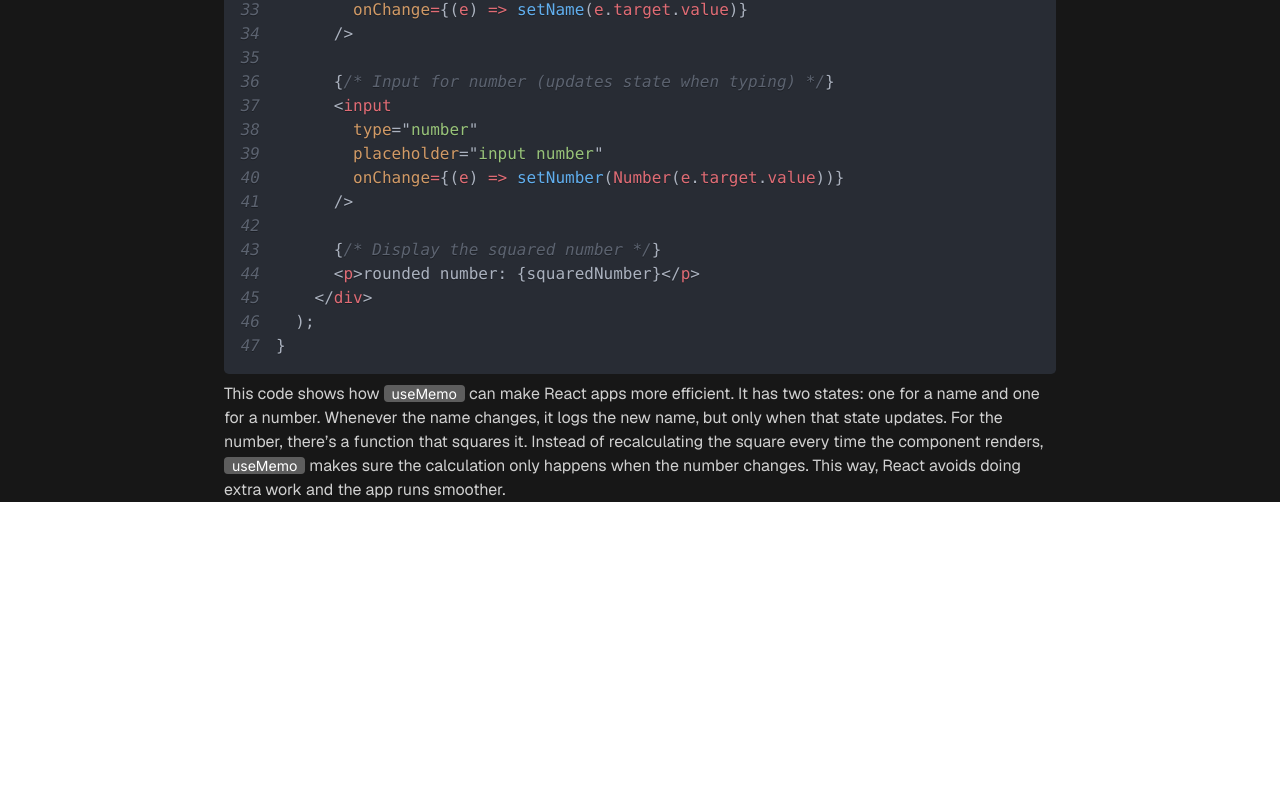
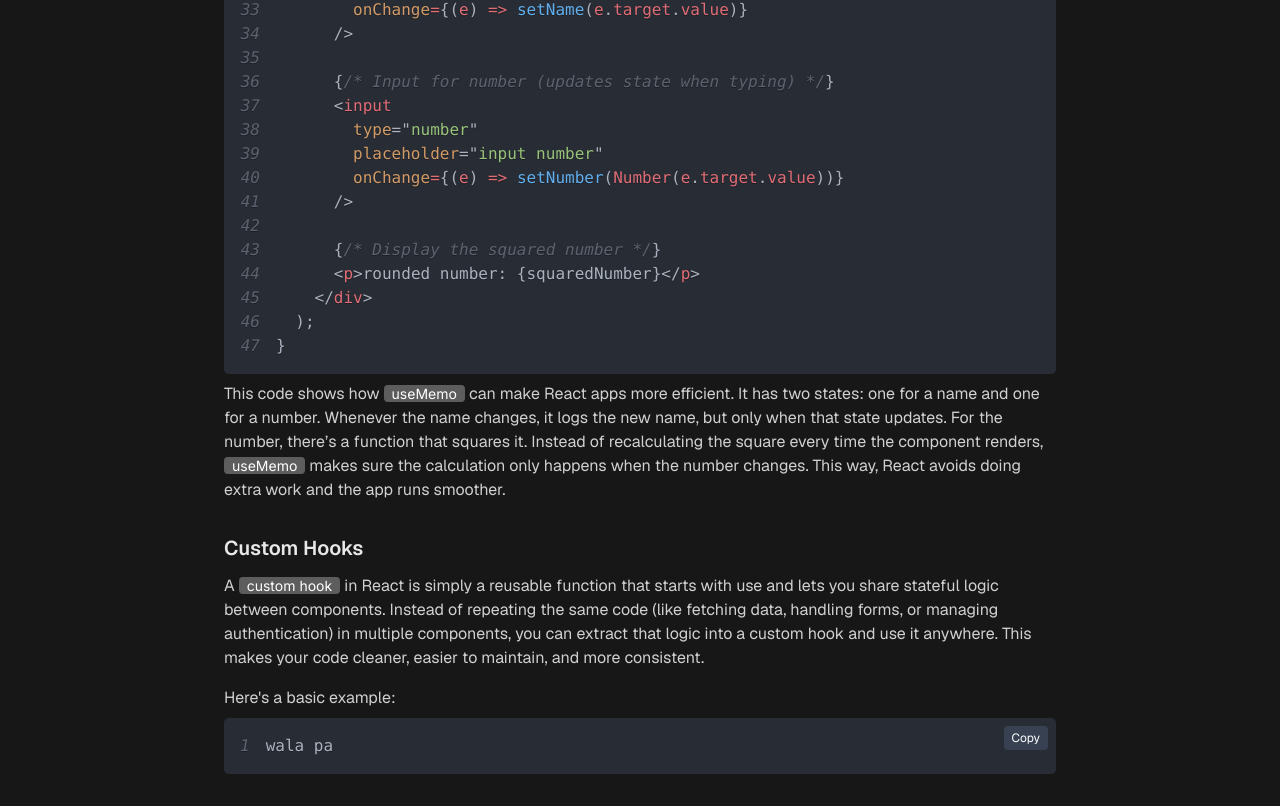
Before and after one commit to fersonull/wst, a React (Vite) app: page /topics in a window 1280 px wide. Shown: the part 1340-2146 px from the top of the page. Before the commit the page ends 1842 px from the top, so only its background shows below. Built offline with nearby package versions, Linux system fonts and the light colour scheme; a web font is replaced by a local one.

Commit message:
on: custom hook example

```diff
--- /dev/null
+++ b/src/Components/Topics/customHook.jsx
@@ -0,0 +1,30 @@
+import dedent from "dedent";
+import CodeBlock from "../ui/CodeBlock";
+
+const CustomHook = () => {
+  return (
+    <div>
+      <h3 className="title mb-3">Custom Hooks</h3>
+      <p className="subtitle">
+        A <span className="highlight text-sm">custom hook</span> in React is
+        simply a reusable function that starts with use and lets you share
+        stateful logic between components. Instead of repeating the same code
+        (like fetching data, handling forms, or managing authentication) in
+        multiple components, you can extract that logic into a custom hook and
+        use it anywhere. This makes your code cleaner, easier to maintain, and
+        more consistent.
+      </p>
+
+      <div className="mt-4">
+        <p className="subtitle">Here's a basic example:</p>
+
+        <CodeBlock code={dedent`
+            wala pa
+
+        `} />
+      </div>
+    </div>
+  );
+};
+
+export default CustomHook;
--- a/src/Pages/Topics.jsx
+++ b/src/Pages/Topics.jsx
@@ -1,4 +1,5 @@
 import UseMemoOverview from "../Components/Topics/UseMemoOverview";
+import CustomHook from "../Components/Topics/customHook";
 import TopicList from "../Components/Topics/TopicList";
 
 const Topics = () => {
@@ -8,13 +9,19 @@ const Topics = () => {
       <p className="subtitle mb-8">
         In this section, we will dive deeper into two important concepts in
         React: <span className="highlight text-sm">useMemo</span> and{" "}
-        <span className="highlight text-sm">custom hooks</span>. The discussion will cover
-        how each concept works, when they should be used, and the benefits they
-        provide in creating efficient and maintainable applications. Practical
-        examples will be provided for both topics to illustrate their usage and
-        help reinforce understanding through real-world scenarios.
+        <span className="highlight text-sm">custom hooks</span>. The discussion
+        will cover how each concept works, when they should be used, and the
+        benefits they provide in creating efficient and maintainable
+        applications. Practical examples will be provided for both topics to
+        illustrate their usage and help reinforce understanding through
+        real-world scenarios.
       </p>
-      <UseMemoOverview />
+      <div className="mb-8">
+        <UseMemoOverview />
+      </div>
+      <div className="mb-8">
+        <CustomHook />
+      </div>
     </div>
   );
 };
```
